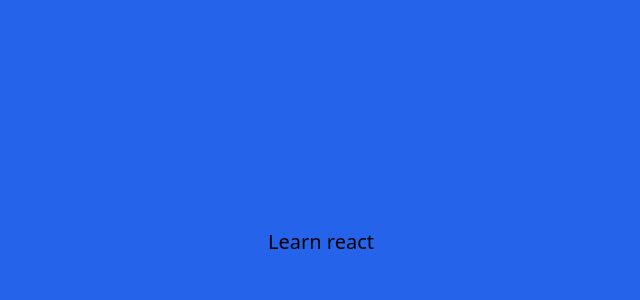
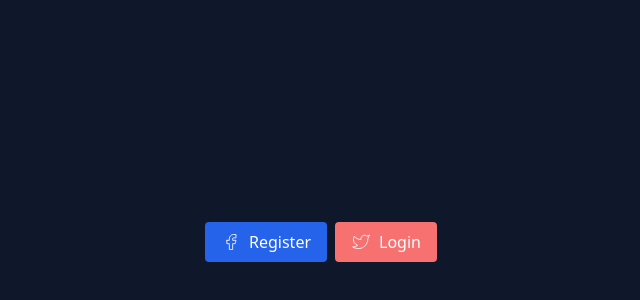
Before and after one commit to rendrez/learn-react, a React (Vite) app: page / in a window 1280 px wide. Shown: the part 158-458 px from the top of the page, without its empty margins (319-959 px from the left). Built offline with nearby package versions, Linux system fonts and the light colour scheme.

Commit message:
memainkan componen dan ikon

```diff
--- a/package.json
+++ b/package.json
@@ -10,6 +10,8 @@
         "preview": "vite preview"
     },
     "dependencies": {
+        "@tabler/icons": "^1.101.0",
+        "clsx": "^1.2.1",
         "react": "^18.2.0",
         "react-dom": "^18.2.0"
     },
--- a/src/App.jsx
+++ b/src/App.jsx
@@ -1,7 +1,31 @@
+import { IconBrandFacebook, IconBrandTwitter } from "@tabler/icons"
+import clsx from "clsx";
+
 export default function App() {
-    return <div className="bg-blue-600 grid place-content-center min-h-screen">
-        <h1 className="text-xl">
-            Learn react
-        </h1>
+    const type = 'submit';
+    const onClick = () => console.log('login');
+    return <div className="bg-slate-900 grid place-content-center min-h-screen">
+        <div className={"flex gap-x-2"}>
+            <Button {...{type, onClick }}>
+                <IconBrandFacebook/>
+                Register
+            </Button>
+            <Button className='bg-red-400'>
+                <IconBrandTwitter/>
+                Login
+            </Button>
+        </div>
     </div>
 }
+
+function Button(props) {
+    const {className = 'bg-blue-600', text, children} = props;
+    return (
+        <button {...props} className={clsx(
+            className,
+            '[&>svg]:w-5 [&>svg]:h-5 [&>svg]:stroke-1 flex items-center gap-x-2 text-white px-4 py-2 rounded'
+        )}>
+            {text || children}
+        </button>
+    )
+}
```
Also changed, not shown: 1 other file (tests, documents, lock files or other folders).
